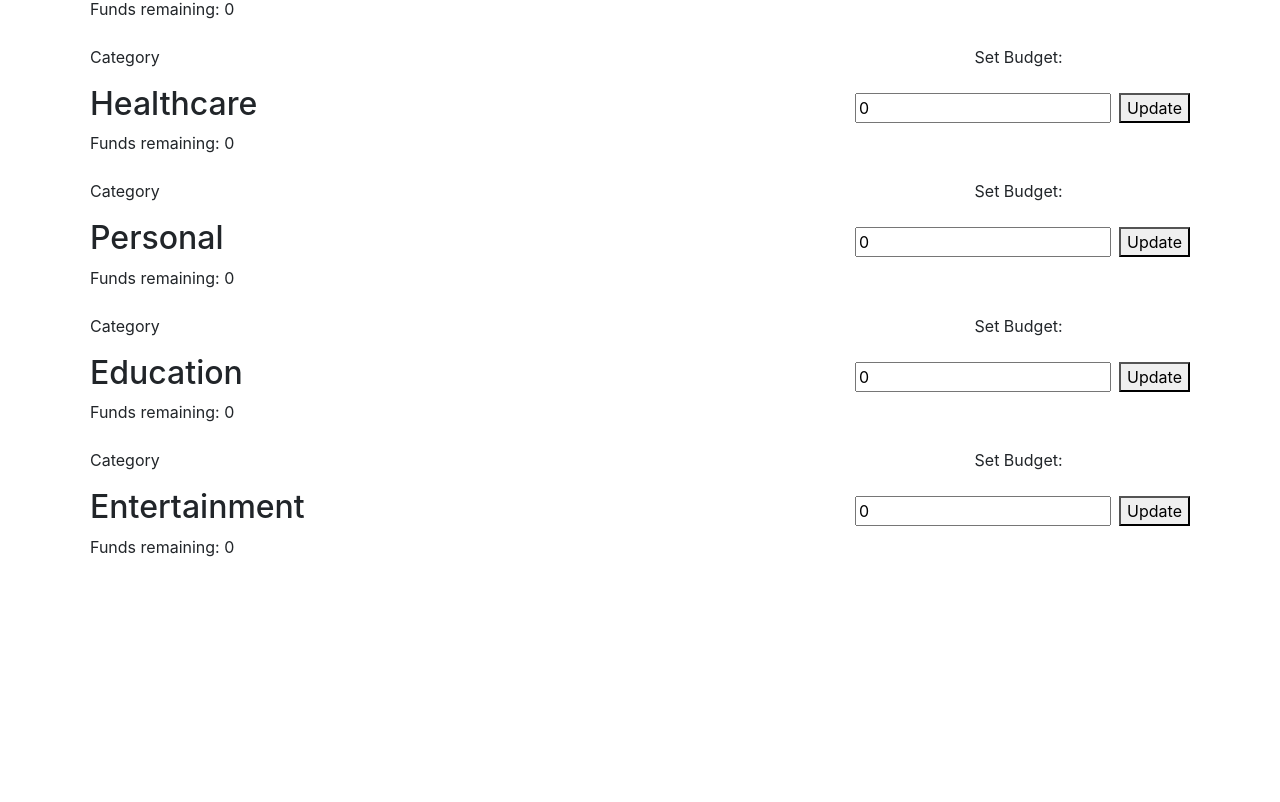
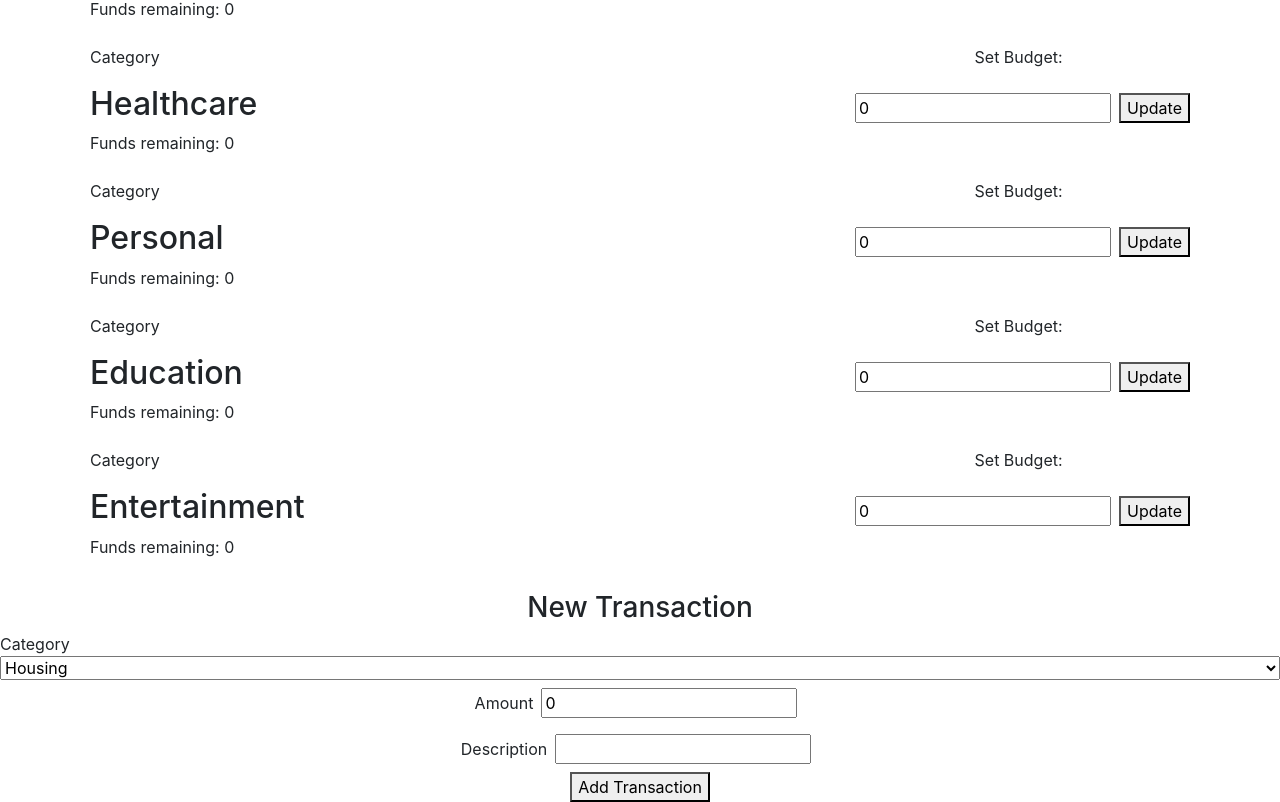
Before and after one commit to sorina3194/Expense-Tracker, a React (Create React App) app: page / in a window 1280 px wide. Shown: the part 762-1564 px from the top of the page. Before the commit the page ends 1353 px from the top, so only its background shows below. Built offline with nearby package versions, Linux system fonts and the light colour scheme.

Commit message:
implement transactions form and list

```diff
--- a/src/app/App.js
+++ b/src/app/App.js
@@ -2,6 +2,8 @@ import { Provider } from "react-redux";
 import Budgets from "../containers/budget/Budgets";
 import "./App.css";
 import { store } from "./store";
+import Transactions from "../containers/transaction/Transactions";
+import TransactionForm from "../containers/transaction/TransactionForm";
 
 function App() {
   return (
@@ -9,6 +11,8 @@ function App() {
       <div className="App">
         <header className="App-header">Expense Tracker</header>
         <Budgets />
+        <Transactions />
+        <TransactionForm />
       </div>
     </Provider>
   );
--- a/src/app/store.js
+++ b/src/app/store.js
@@ -1,8 +1,11 @@
 import { configureStore } from "@reduxjs/toolkit";
 import budgetReducer from "../containers/budget/budgetSlice";
+import transactionsReducer from '../containers/transaction/transactionsSlice'
+
 
 export const store = configureStore({
   reducer: {
     budgets: budgetReducer,
+    transactions: transactionsReducer,
   },
 });
--- a/src/containers/budget/Budget.js
+++ b/src/containers/budget/Budget.js
@@ -6,10 +6,12 @@ import "./budget.css";
 const Budget = ({ budget }) => {
   const dispatch = useDispatch();
   const [amount, setAmount] = useState(budget.amount);
+
   const handleEdit = (e) => {
     e.preventDefault();
     dispatch(editBudget({ category: budget.category, amount: amount }));
   };
+
   return (
     <div id="budget-container" className="m-2">
       <div id="budget-list">
--- a/src/containers/transaction/Transaction.js
+++ b/src/containers/transaction/Transaction.js
@@ -0,0 +1,26 @@
+import React, { useState } from "react";
+import { useDispatch } from "react-redux";
+import { deleteTransaction } from "./transactionsSlice";
+
+const Transaction = ({ transaction }) => {
+  const dispatch = useDispatch();
+
+  const handleDelete = (e) => {
+    e.preventDefault();
+    dispatch(deleteTransaction(transaction));
+  };
+
+  return (
+    <li className="new-transaction">
+      <div>
+        <p>{transaction.amount}</p>
+        <p>{transaction.category}</p>
+        <div className="description">{transaction.description}</div>
+      </div>
+      <button onClick={handleDelete} aria-label="Remove">
+        X
+      </button>
+    </li>
+  );
+};
+export default Transaction;
--- /dev/null
+++ b/src/containers/transaction/TransactionForm.js
@@ -0,0 +1,76 @@
+import React, { useState } from "react";
+import { useDispatch } from "react-redux";
+import { addTransaction, CATEGORIES } from "./transactionsSlice";
+import { v4 as uuidv4 } from "uuid";
+
+const TransactionForm = () => {
+  console.log(CATEGORIES);
+  const dispatch = useDispatch();
+  const [ category, setCategory ] = useState(CATEGORIES[0]);
+  const [ amount, setAmount ] = useState(0);
+  const [ description, setDescription ] = useState("");
+
+  const handleAddingTransaction = (e) => {
+    e.preventDefault();
+    dispatch(
+      addTransaction({
+        category: category,
+        amount: amount,
+        description: description,
+        id: uuidv4(),
+      })
+    );
+    setCategory(CATEGORIES[0]);
+    setDescription("");
+    setAmount(0);
+  };
+
+  return (
+    <div className="new-transaction-container">
+      <h3>New Transaction</h3>
+      <form onSubmit={handleAddingTransaction}>
+        <div className="form-wrapper">
+          <div className="category-container">
+            <label htmlFor="category">Category</label>
+            <select
+              id="category"
+              value={category}
+              onChange={(e) => setCategory(e.currentTarget.value)}
+            >
+              {" "}
+              {CATEGORIES.map((c) => (
+                <option key={c} value={c}>
+                  {c}
+                </option>
+              ))}
+            </select>
+          </div>
+          <div className="amount">
+            <label htmlFor="amount">Amount</label>
+            <input
+              id="amount"
+              className="m-2"
+              type="number"
+              placeholder="0"
+              value={amount}
+              onChange={(e) => setAmount(e.currentTarget.value)}
+              step="1"
+            />
+          </div>
+          <div className="description">
+            <label htmlFor="description">Description</label>
+            <input
+              id="description"
+              className="m-2"
+              type="text"
+              value={description}
+              onChange={(e) => setDescription(e.currentTarget.value)}
+            />
+          </div>
+        </div>
+        <button>Add Transaction</button>
+      </form>
+    </div>
+  );
+};
+export default TransactionForm;
--- a/src/containers/transaction/Transactions.js
+++ b/src/containers/transaction/Transactions.js
@@ -0,0 +1,19 @@
+import React from "react";
+import { useSelector } from "react-redux";
+import { selectFlatTransactions } from "./transactionsSlice";
+import "./transactions.css";
+import Transaction from "./Transaction";
+
+const Transactions = () => {
+  const transactions = useSelector(selectFlatTransactions);
+  console.log(transactions);
+  return (
+    <ul className="container-lg ">
+      {transactions.map((transaction) => (
+        <Transaction transaction={transaction} key={transaction.id} />
+      ))}
+    </ul>
+  );
+};
+
+export default Transactions;
--- /dev/null
+++ b/src/containers/transaction/transactionsSlice.js
@@ -0,0 +1,37 @@
+import { createSlice } from "@reduxjs/toolkit";
+
+export const CATEGORIES = [
+  "Housing",
+  "Food",
+  "Transportation",
+  "Utilities",
+  "Clothing",
+  "Healthcare",
+  "Personal",
+  "Education",
+  "Entertainment",
+];
+const initialState = Object.fromEntries(
+  CATEGORIES.map((category) => [category, []])
+);
+
+
+const transactionsSlice = createSlice({
+  name: "transactions",
+  initialState: initialState,
+  reducers: {
+    addTransaction: (state, action) => {
+      state[action.payload.category].push(action.payload);
+    },
+    deleteTransaction: (state, action) => {
+      state[action.payload.category] = state[action.payload.category].filter(
+        (transaction) => transaction.id !== action.payload.id
+      );
+    },
+  },
+});
+
+export const selectTransactions = (state) => state.transactions
+export const selectFlatTransactions = (state) => Object.values(state.transactions).flat()
+export const { addTransaction, deleteTransaction } = transactionsSlice.actions
+export default transactionsSlice.reducer
```
Also changed, not shown: src/containers/transaction/transactionSlice.js (deleted), src/containers/transaction/transactions.css (added).
